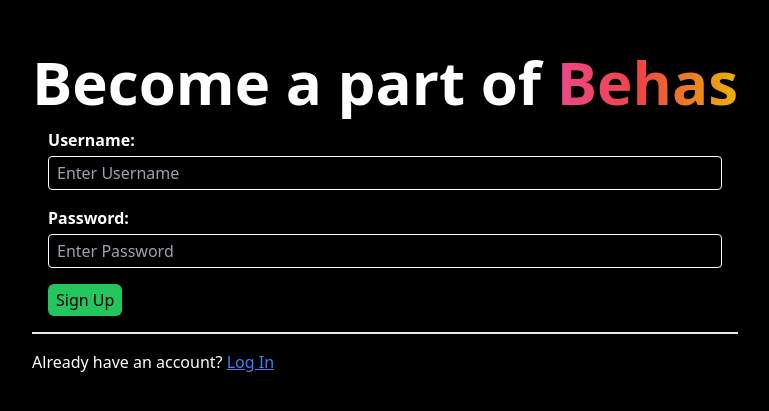
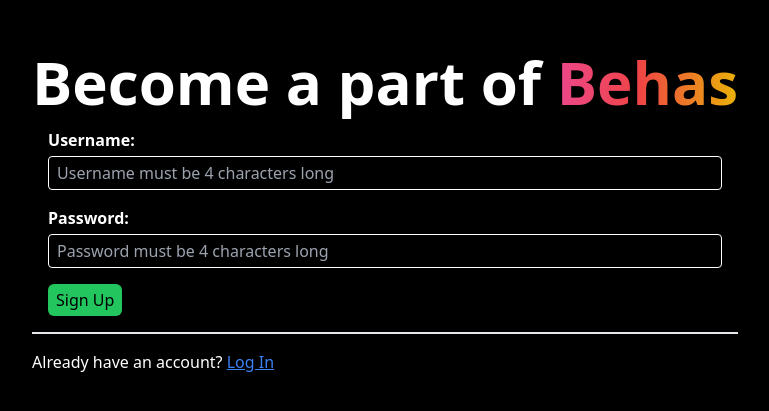
Before and after one commit to ZainNadeemMalik/message-app, a React (Vite) app: page /signup in a window 1280 px wide. Shown: the part 187-598 px from the top of the page, without its empty margins (255-1024 px from the left). Built offline with nearby package versions, Linux system fonts and the light colour scheme.

Commit message:
add input placeholders to tell 4 character requirement for usrname and password

```diff
--- a/src/LoginPage.tsx
+++ b/src/LoginPage.tsx
@@ -67,7 +67,7 @@ export const LoginPage = () => {
               className="bg-transparent border border-white rounded px-2 py-1 w-full"
               value={username}
               onChange={(e) => setUsername(e.target.value)}
-              placeholder="Enter Username"
+              placeholder="Username must be 4 characters long"
               required
             />
           </div>
@@ -83,7 +83,7 @@ export const LoginPage = () => {
               className="bg-transparent border border-white rounded px-2 py-1 w-full"
               value={password}
               onChange={(e) => setPassword(e.target.value)}
-              placeholder="Password"
+              placeholder="Password must be 4 characters long"
               required
             />
           </div>
--- a/src/SignupPage.tsx
+++ b/src/SignupPage.tsx
@@ -57,7 +57,7 @@ export const SignupPage = () => {
               className="bg-transparent border border-white rounded px-2 py-1 w-full"
               value={username}
               onChange={(e) => setUsername(e.target.value)}
-              placeholder="Enter Username"
+              placeholder="Username must be 4 characters long"
               required
             />
           </div>
@@ -73,7 +73,7 @@ export const SignupPage = () => {
               className="bg-transparent border border-white rounded px-2 py-1 w-full"
               value={password}
               onChange={(e) => setPassword(e.target.value)}
-              placeholder="Enter Password"
+              placeholder="Password must be 4 characters long"
               required
             />
           </div>
```
